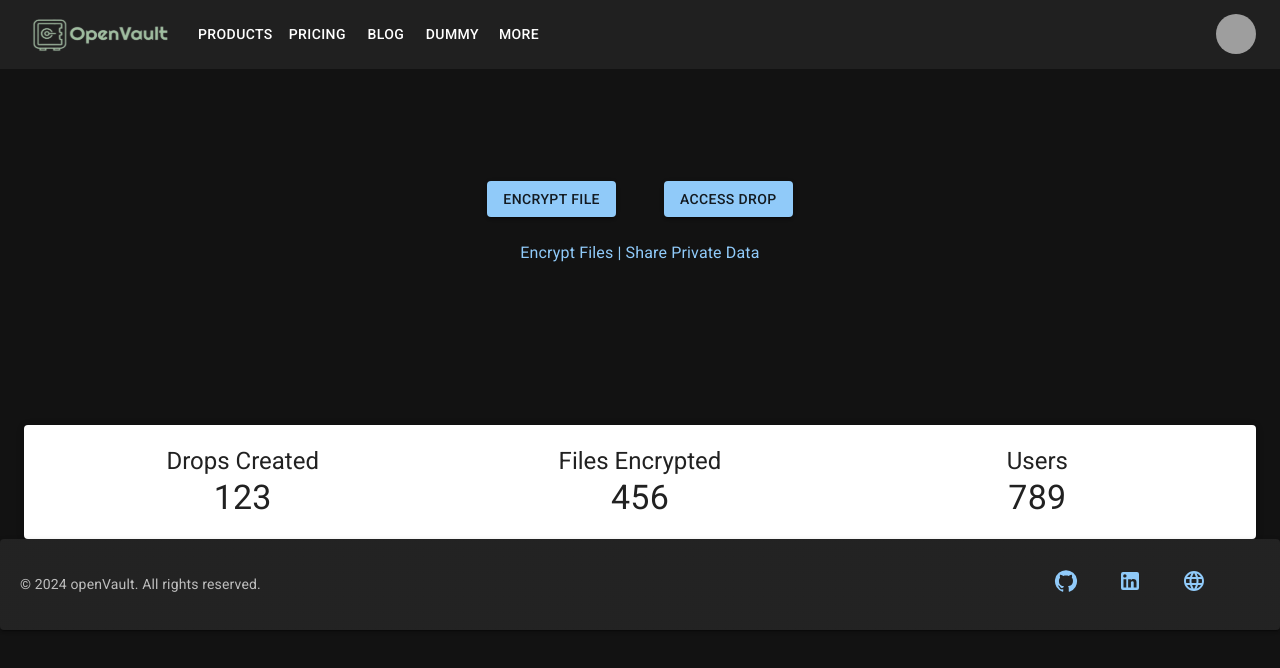
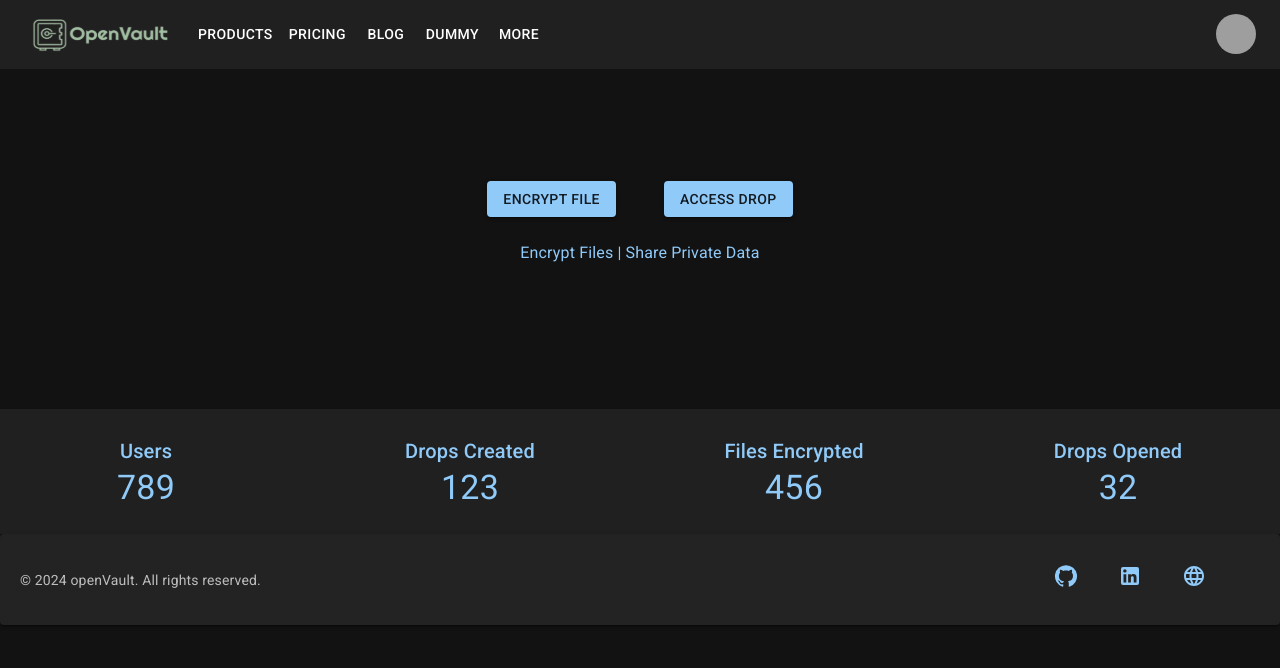
Before and after one commit to codinggita/open_vault, a React (Vite) app in the folder Client/: page / in a window 1280 px wide. Shown: the top 668 px of the page. Built offline with nearby package versions, Linux system fonts and the light colour scheme; grey boxes are pictures that could not be loaded.

Commit message:
Updated Grid Layout in stat

```diff
--- a/Client/src/components/Home/Stat.jsx
+++ b/Client/src/components/Home/Stat.jsx
@@ -2,34 +2,37 @@ import React from 'react';
 import Container from '@mui/material/Container';
 import Paper from '@mui/material/Paper';
 import Typography from '@mui/material/Typography';
+import { Box, Grid } from '@mui/material';
 
 const Stat = () => {
   return (
-    <section>
-      <Container maxWidth="xl"> {/* Use "xl" for full width */}
-        <Paper
-          elevation={3}
-          style={{
-            padding: '20px',
-            display: 'flex',
-            justifyContent: 'space-between',
-            alignItems: 'center',
-            background: '202020', // Change background color as needed
-          }}
-        >
-          {/* Column 1: Number of Drops Created */}
-          <div style={{ flex: 1 }}>
-            <Typography variant="h5" component="div">
+
+    <Container maxWidth='xl' style={{padding: '0px'}} className='Top'>
+      <Box padding={0}>
+        <Grid container spacing={2} backgroundColor='#202020'>
+          <Grid xs={6} md={3}>
+            <div style={{ flex: 1, backgroundColor: '#202020', margin: '2vw 0', color: "#90caf9"}}>
+              <Typography variant="h6" component="div">
+                Users
+              </Typography>
+              <Typography variant="h4" component="div">
+                789
+              </Typography>
+            </div>
+          </Grid>
+          <Grid xs={6} md={3}>
+            <div style={{ flex: 1, backgroundColor: '#202020', margin: '2vw 0', color: "#90caf9"}}>
+              <Typography variant="h6" component="div">
                 Drops Created
               </Typography>
               <Typography variant="h4" component="div">
                 123
               </Typography>
             </div>
-
-          {/* Column 2: Number of Files Encrypted */}
-          <div style={{ flex: 1 }}>
-            <Typography variant="h5" component="div">
+          </Grid>
+          <Grid xs={6} md={3}>
+            <div style={{ flex: 1, backgroundColor: '#202020', margin: '2vw 0', color: "#90caf9"}}>
+              <Typography variant="h6" component="div">
                 Files Encrypted
               </Typography>
               <Typography variant="h4" component="div">
@@ -37,18 +40,68 @@ const Stat = () => {
               </Typography>
             </div>
 
-          {/* Column 3: Number of Users */}
-          <div style={{ flex: 1 }}>
-            <Typography variant="h5" component="div">
-              Users
+          </Grid>
+
+          <Grid xs={6} md={3}>
+            <div style={{ flex: 1, backgroundColor: '#202020', margin: '2vw 0', color: "#90caf9"}}>
+              <Typography variant="h6" component="div">
+                Drops Opened
               </Typography>
               <Typography variant="h4" component="div">
-              789
+                32
               </Typography>
             </div>
-        </Paper>
+          </Grid>
+        </Grid>
+      </Box>
     </Container>
-    </section>
+
+
+
+    // <section>
+    //   <Container maxWidth="xl">
+    //     <Paper
+    //       elevation={3}
+    //       style={{
+    //         padding: '20px',
+    //         display: 'flex',
+    //         justifyContent: 'space-between',
+    //         alignItems: 'center',
+    //         background: '202020', // Change background color as needed
+    //       }}
+    //     >
+    //       {/* Column 1: Number of Drops Created */}
+    //       <div style={{ flex: 1 }}>
+    //         <Typography variant="h5" component="div">
+    //           Drops Created
+    //         </Typography>
+    //         <Typography variant="h4" component="div">
+    //           123
+    //         </Typography>
+    //       </div>
+
+    //       {/* Column 2: Number of Files Encrypted */}
+    //       <div style={{ flex: 1 }}>
+    //         <Typography variant="h5" component="div">
+    //           Files Encrypted
+    //         </Typography>
+    //         <Typography variant="h4" component="div">
+    //           456
+    //         </Typography>
+    //       </div>
+
+    //       {/* Column 3: Number of Users */}
+    //       <div style={{ flex: 1 }}>
+    //         <Typography variant="h5" component="div">
+    //           Users
+    //         </Typography>
+    //         <Typography variant="h4" component="div">
+    //           789
+    //         </Typography>
+    //       </div>
+    //     </Paper>
+    //   </Container>
+    // </section>
   );
 };
 
```
Lines whose indentation alone changed are shown as unchanged.
